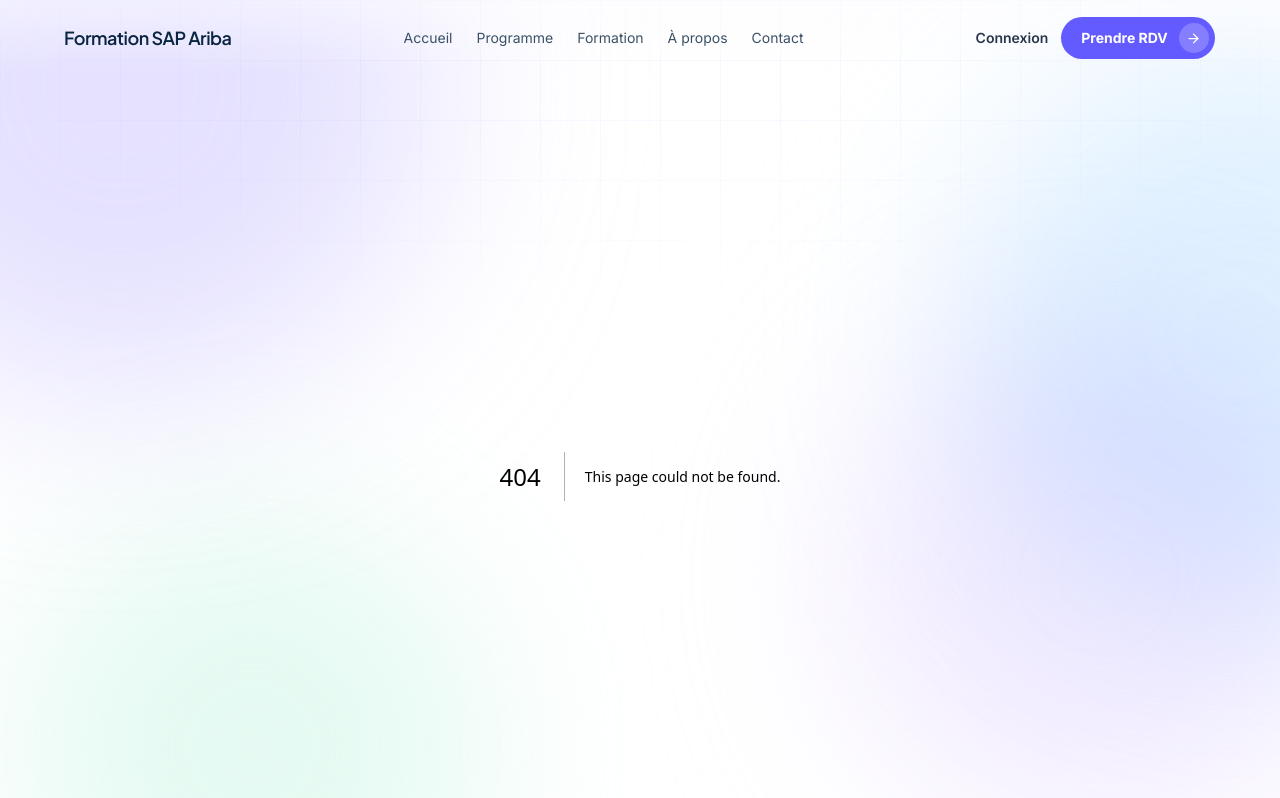
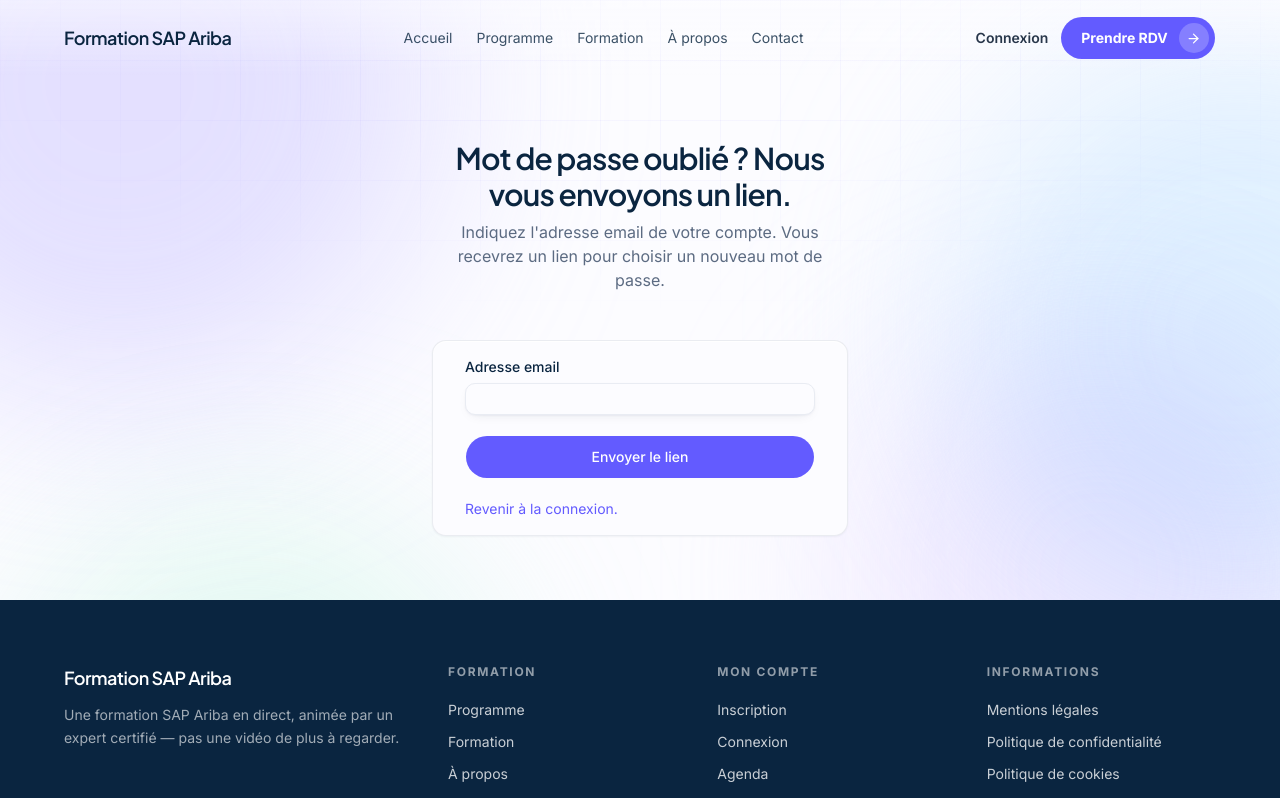
Before and after one commit to aimranee/ElearningAriba, a Next.js app: page /mot-de-passe-oublie in a window 1280 px wide. Before the commit this address had no page. Shown: the top 798 px of the page. Built offline with nearby package versions, Linux system fonts and the light colour scheme.

Commit message:
#feat: build the reset-request slice for CPT-03
- POST /api/auth/mot-de-passe/demande, enumeration-safe (T-03-02)
- Static /mot-de-passe-oublie shell + client island, five UI-SPEC states
- Per-IP throttle mapping to connexion.erreurs.tropDeTentatives

```diff
--- /dev/null
+++ b/src/app/api/auth/mot-de-passe/demande/route.ts
@@ -0,0 +1,51 @@
+import { NextResponse } from "next/server";
+
+import { demandeResetSchema } from "@/lib/validation/auth";
+import { consume } from "@/lib/rate-limit";
+import { createClient } from "@/lib/supabase/server";
+import { serverEnv } from "@/lib/env/server";
+
+/*
+ * why: the reset-request surface is unauthenticated and personal-data
+ * adjacent (T-03-02) — this file exports POST only. No GET (no way to probe
+ * an address without triggering a send), no PUT/PATCH/DELETE.
+ */
+export async function POST(request: Request) {
+  const ip = request.headers.get("x-forwarded-for")?.split(",")[0]?.trim() ?? "unknown";
+  const { allowed } = consume(ip);
+  if (!allowed) {
+    // why (D-08): reuses connexion.erreurs.tropDeTentatives verbatim — no
+    // new string authored for the same throttled-request meaning.
+    return NextResponse.json({ error: "tropDeTentatives" }, { status: 429 });
+  }
+
+  const body = await request.json().catch(() => null);
+  const parsed = demandeResetSchema.safeParse(body);
+
+  if (!parsed.success) {
+    // why: reuses inscription.erreurs.emailInvalide cross-bundle, mirroring
+    // the precedent set by nouveauMotDePasseSchema (plan 03-03) — mot-de-
+    // passe.json's own erreurs bundle only carries page/transport-level
+    // strings, not per-field validation copy.
+    return NextResponse.json(
+      { errors: { email: "emailInvalide" } },
+      { status: 422 },
+    );
+  }
+
+  const { email } = parsed.data;
+
+  const supabase = await createClient();
+  const redirectTo = `${serverEnv.NEXT_PUBLIC_SITE_URL}/api/auth/callback?next=/nouveau-mot-de-passe`;
+
+  await supabase.auth.resetPasswordForEmail(email, { redirectTo });
+
+  /*
+   * why (T-03-02, D-A10): the response is identical whether the address is
+   * registered, unregistered, or the auth server refused the send — same
+   * 200, same body, same code path. `demande.succes.message` was written to
+   * stay true either way ("si un compte existe..."); branching this
+   * response on the address would turn a true sentence into an oracle.
+   */
+  return NextResponse.json({ ok: true }, { status: 200 });
+}
--- /dev/null
+++ b/src/app/mot-de-passe-oublie/page.tsx
@@ -0,0 +1,20 @@
+import { AuthShell } from "@/components/compte/auth-shell";
+import { MotDePasseOublieForm } from "@/components/compte/mot-de-passe-oublie-form";
+import { Card, CardContent } from "@/components/ui/card";
+import motDePasse from "@/locales/fr/mot-de-passe.json";
+
+/*
+ * why (D-16): no session helper is imported here — the island reads and
+ * writes nothing until the learner submits, so this route stays static.
+ */
+export default function MotDePasseOublie() {
+  return (
+    <AuthShell titre={motDePasse.demande.titre} intro={motDePasse.demande.intro}>
+      <Card>
+        <CardContent>
+          <MotDePasseOublieForm />
+        </CardContent>
+      </Card>
+    </AuthShell>
+  );
+}
--- /dev/null
+++ b/src/components/compte/mot-de-passe-oublie-form.tsx
@@ -0,0 +1,124 @@
+"use client";
+
+import { useState, type FormEvent } from "react";
+import Link from "next/link";
+
+import motDePasse from "@/locales/fr/mot-de-passe.json";
+import connexion from "@/locales/fr/connexion.json";
+import inscription from "@/locales/fr/inscription.json";
+import { Card, CardHeader, CardTitle, CardDescription } from "@/components/ui/card";
+import {
+  Field,
+  FieldLabel,
+  FieldControl,
+  FieldError,
+} from "@/components/ui/field";
+import { SubmitButton } from "@/components/compte/submit-button";
+
+type Status = "idle" | "submitting" | "success" | "error";
+
+type FieldErrors = { email?: keyof typeof inscription.erreurs };
+
+/*
+ * why: mirrors src/components/forms/contact-form.tsx's island idiom — fetch
+ * to the route handler, five UI-SPEC states, no server action.
+ */
+export function MotDePasseOublieForm() {
+  const [status, setStatus] = useState<Status>("idle");
+  const [fieldErrors, setFieldErrors] = useState<FieldErrors>({});
+  const [tropDeTentatives, setTropDeTentatives] = useState(false);
+
+  async function handleSubmit(event: FormEvent<HTMLFormElement>) {
+    event.preventDefault();
+    setStatus("submitting");
+    setFieldErrors({});
+    setTropDeTentatives(false);
+
+    const formData = new FormData(event.currentTarget);
+    const payload = { email: String(formData.get("email") ?? "") };
+
+    try {
+      const response = await fetch("/api/auth/mot-de-passe/demande", {
+        method: "POST",
+        headers: { "Content-Type": "application/json" },
+        body: JSON.stringify(payload),
+      });
+
+      if (response.status === 429) {
+        setTropDeTentatives(true);
+        setStatus("error");
+        return;
+      }
+
+      if (response.status === 422) {
+        const body = (await response.json()) as { errors?: FieldErrors };
+        setFieldErrors(body.errors ?? {});
+        setStatus("error");
+        return;
+      }
+
+      if (!response.ok) {
+        setStatus("error");
+        return;
+      }
+
+      setStatus("success");
+    } catch {
+      setStatus("error");
+    }
+  }
+
+  if (status === "success") {
+    return (
+      <Card>
+        <CardHeader>
+          <CardTitle>{motDePasse.demande.succes.titre}</CardTitle>
+          <CardDescription>{motDePasse.demande.succes.message}</CardDescription>
+        </CardHeader>
+      </Card>
+    );
+  }
+
+  const isSubmitting = status === "submitting";
+  const isTransportError = status === "error" && !tropDeTentatives && !fieldErrors.email;
+
+  return (
+    <form onSubmit={handleSubmit} className="flex flex-col gap-5">
+      <Field>
+        <FieldLabel htmlFor="mot-de-passe-email">{connexion.champs.email}</FieldLabel>
+        <FieldControl
+          id="mot-de-passe-email"
+          name="email"
+          type="email"
+          autoComplete="email"
+          data-loading={isSubmitting ? "true" : undefined}
+          aria-invalid={fieldErrors.email ? "true" : undefined}
+        />
+        {fieldErrors.email ? (
+          <FieldError>{inscription.erreurs[fieldErrors.email]}</FieldError>
+        ) : null}
+      </Field>
+
+      {tropDeTentatives ? (
+        <Field rejected="server">
+          <FieldError>{connexion.erreurs.tropDeTentatives}</FieldError>
+        </Field>
+      ) : null}
+
+      {isTransportError ? (
+        <Field rejected="server">
+          <FieldError>{motDePasse.erreurs.rejetServeur}</FieldError>
+        </Field>
+      ) : null}
+
+      <SubmitButton pending={isSubmitting}>{motDePasse.demande.action}</SubmitButton>
+
+      <Link
+        href="/connexion"
+        className="self-start text-sm text-primary hover:underline"
+      >
+        {motDePasse.demande.retourConnexion}
+      </Link>
+    </form>
+  );
+}
```
